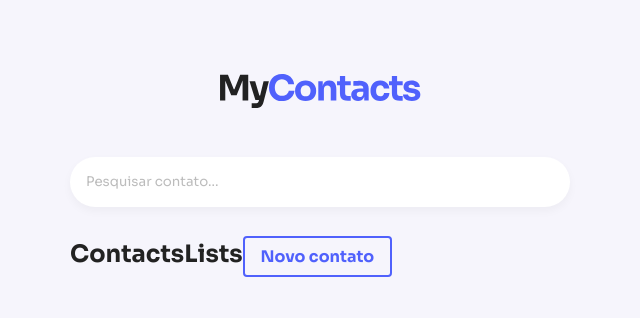
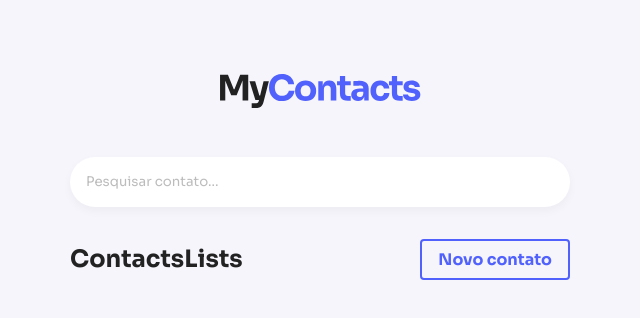
Before and after one commit to leo-pro/mycontacts, a React (Create React App) app in the folder frontend/: page / in a window 1280 px wide. Shown: the top 318 px of the page, without its empty margins (320-960 px from the left). Built offline with nearby package versions, Linux system fonts and the light colour scheme.

Commit message:
feat(ContactsList): adding styles to Header components

```diff
--- a/frontend/src/assets/styles/themes/default.ts
+++ b/frontend/src/assets/styles/themes/default.ts
@@ -2,10 +2,10 @@ export default {
   colors: {
     background: '#F6F5FC',
     primary: {
-      lighter: '',
-      light: '',
-      main: '',
-      dark: '',
+      lighter: '#E0E3FF',
+      light: '#6674F4',
+      main: '#5061FC',
+      dark: '#3346F0',
     },
   },
 };
--- a/frontend/src/components/ContactsList/styles.ts
+++ b/frontend/src/components/ContactsList/styles.ts
@@ -5,17 +5,27 @@ export const Container = styled.div`
 `;
 
 export const Header = styled.header`
+  display: flex;
+  align-items: center;
+  justify-content: space-between;
+
   strong {
     font-size: 24px;
     color: #222;
   }
 
   a{
-    color: #5061fc;
+    color: ${({ theme }) => theme.colors.primary.main};
     text-decoration: none;
     font-weight: bold;
-    border: 2px solid #5061fc;
+    border: 2px solid ${({ theme }) => theme.colors.primary.main};
     padding: 8px 16px;
     border-radius: 4px;
+    transition: all 0.2s ease-in;
+
+    &:hover{
+      background: ${({ theme }) => theme.colors.primary.main};
+      color: #fff;
+    }
   }
 `;
```
